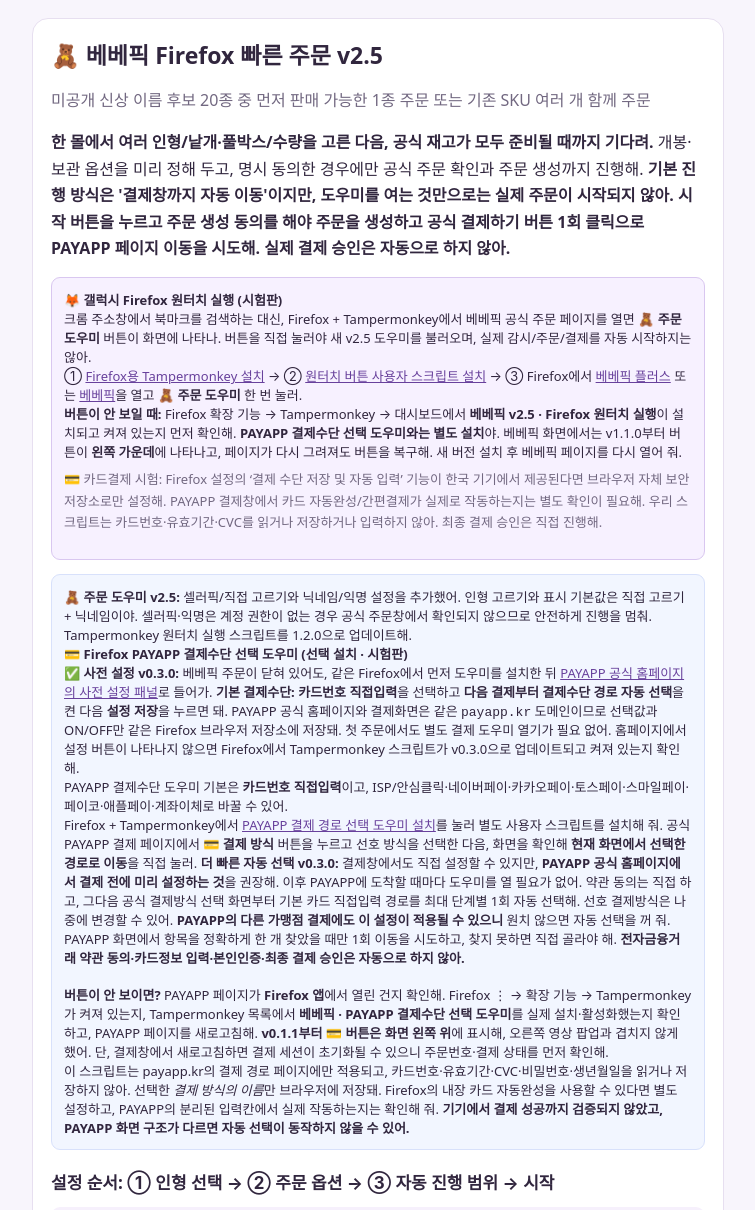
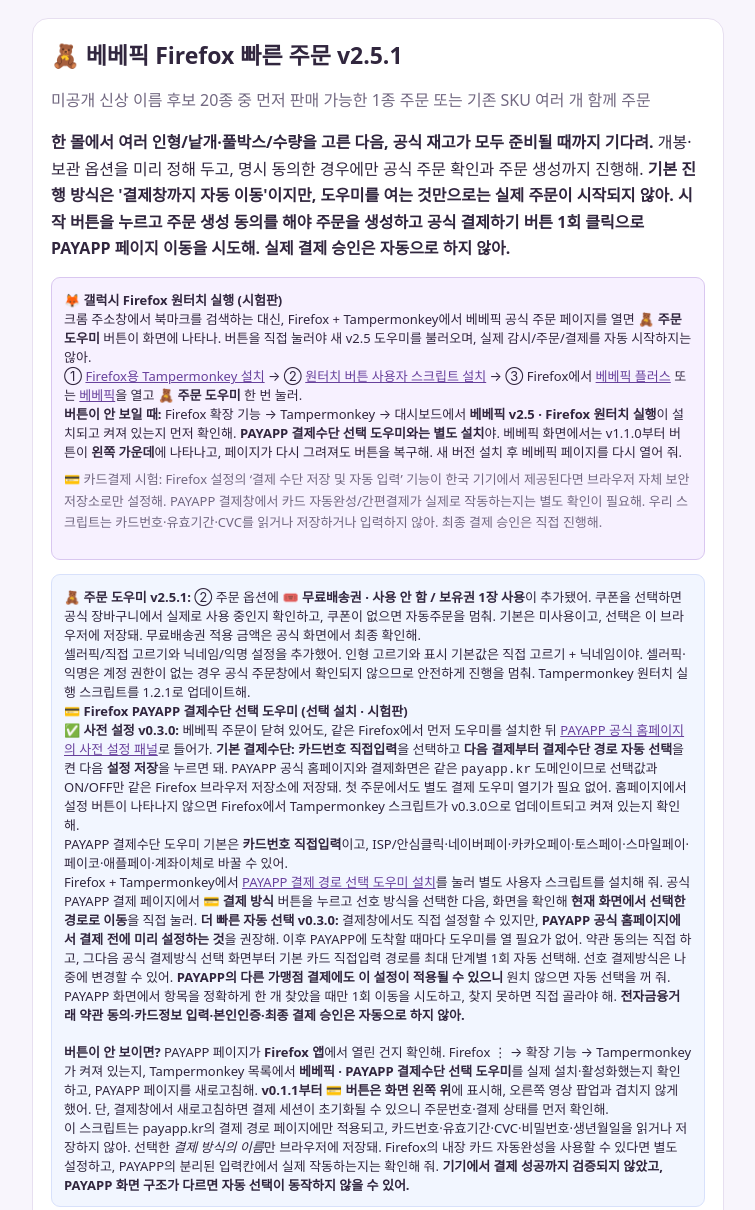
Before and after one commit to hipo020/bebepick-dashboard, a browser extension: page bebepick-quick-order-v24-install.html in a window 1280 px wide. Shown: the top 1210 px of the page, without its empty margins (262-1017 px from the left). Drawn offline with Linux system fonts and the light colour scheme.

Commit message:
Refresh Firefox v2.5.1 launcher cache and explain optional free-shipping voucher preference

```diff
--- a/bebepick-quick-order-v24-install.html
+++ b/bebepick-quick-order-v24-install.html
@@ -1,7 +1,7 @@
 <!doctype html>
 <html lang="ko"><head><meta charset="utf-8"><meta name="viewport" content="width=device-width,initial-scale=1">
 <meta name="theme-color" content="#f9f6ff">
-<title>베베픽 Firefox 빠른 주문 v2.5 · 간편 설정</title>
+<title>베베픽 Firefox 빠른 주문 v2.5.1 · 간편 설정</title>
 <style>
 *{box-sizing:border-box}:root{font-family:system-ui,-apple-system,"Pretendard",sans-serif;color-scheme:light}
 body{margin:0;background:#f8f5fc;color:#31263e}main{padding:18px 14px 60px;max-width:720px;margin:0 auto}
@@ -14,7 +14,7 @@
 .muted,small{color:#726881}a{color:#68419c}
 </style></head>
 <body><main><section>
-<h1>🧸 베베픽 Firefox 빠른 주문 v2.5</h1>
+<h1>🧸 베베픽 Firefox 빠른 주문 v2.5.1</h1>
 <p class="muted">미공개 신상 이름 후보 20종 중 먼저 판매 가능한 1종 주문 또는 기존 SKU 여러 개 함께 주문</p>
 <p><strong>한 몰에서 여러 인형/낱개·풀박스/수량을 고른 다음, 공식 재고가 모두 준비될 때까지 기다려.</strong> 개봉·보관 옵션을 미리 정해 두고, 명시 동의한 경우에만 공식 주문 확인과 주문 생성까지 진행해. <strong>기본 진행 방식은 '결제창까지 자동 이동'이지만, 도우미를 여는 것만으로는 실제 주문이 시작되지 않아. 시작 버튼을 누르고 주문 생성 동의를 해야 주문을 생성하고 공식 결제하기 버튼 1회 클릭으로 PAYAPP 페이지 이동을 시도해. 실제 결제 승인은 자동으로 하지 않아.</strong></p>
 <div class="note" style="border:1px solid #d9c7f0;background:#f7f1ff;margin-top:14px">
@@ -26,7 +26,7 @@
 <strong>버튼이 안 보일 때:</strong> Firefox 확장 기능 → Tampermonkey → 대시보드에서 <strong>베베픽 v2.5 · Firefox 원터치 실행</strong>이 설치되고 켜져 있는지 먼저 확인해. <strong>PAYAPP 결제수단 선택 도우미와는 별도 설치</strong>야. 베베픽 화면에서는 v1.1.0부터 버튼이 <strong>왼쪽 가운데</strong>에 나타나고, 페이지가 다시 그려져도 버튼을 복구해. 새 버전 설치 후 베베픽 페이지를 다시 열어 줘.
 <p class="muted" style="margin-top:8px">💳 카드결제 시험: Firefox 설정의 ‘결제 수단 저장 및 자동 입력’ 기능이 한국 기기에서 제공된다면 브라우저 자체 보안 저장소로만 설정해. PAYAPP 결제창에서 카드 자동완성/간편결제가 실제로 작동하는지는 별도 확인이 필요해. 우리 스크립트는 카드번호·유효기간·CVC를 읽거나 저장하거나 입력하지 않아. 최종 결제 승인은 직접 진행해.</p>
 </div><div class="note" style="margin-top:14px;border:1px solid #d8e1fb;background:#f2f6ff">
-<strong>🧸 주문 도우미 v2.5:</strong> 셀러픽/직접 고르기와 닉네임/익명 설정을 추가했어. 인형 고르기와 표시 기본값은 직접 고르기 + 닉네임이야. 셀러픽·익명은 계정 권한이 없는 경우 공식 주문창에서 확인되지 않으므로 안전하게 진행을 멈춰. Tampermonkey 원터치 실행 스크립트를 1.2.0으로 업데이트해.<br>
+<strong>🧸 주문 도우미 v2.5.1:</strong> ② 주문 옵션에 <strong>🎟️ 무료배송권 · 사용 안 함 / 보유권 1장 사용</strong>이 추가됐어. 쿠폰을 선택하면 공식 장바구니에서 실제로 사용 중인지 확인하고, 쿠폰이 없으면 자동주문을 멈춰. 기본은 미사용이고, 선택은 이 브라우저에 저장돼. 무료배송권 적용 금액은 공식 화면에서 최종 확인해.<br> 셀러픽/직접 고르기와 닉네임/익명 설정을 추가했어. 인형 고르기와 표시 기본값은 직접 고르기 + 닉네임이야. 셀러픽·익명은 계정 권한이 없는 경우 공식 주문창에서 확인되지 않으므로 안전하게 진행을 멈춰. Tampermonkey 원터치 실행 스크립트를 1.2.1로 업데이트해.<br>
 <strong>💳 Firefox PAYAPP 결제수단 선택 도우미 (선택 설치 · 시험판)</strong><br>
 <strong>✅ 사전 설정 v0.3.0:</strong> 베베픽 주문이 닫혀 있어도, 같은 Firefox에서 먼저 도우미를 설치한 뒤 <a href="https://payapp.kr/homepage/index.html" target="_blank" rel="noopener">PAYAPP 공식 홈페이지의 사전 설정 패널</a>로 들어가. <strong>기본 결제수단: 카드번호 직접입력</strong>을 선택하고 <strong>다음 결제부터 결제수단 경로 자동 선택</strong>을 켠 다음 <strong>설정 저장</strong>을 누르면 돼. PAYAPP 공식 홈페이지와 결제화면은 같은 <code>payapp.kr</code> 도메인이므로 선택값과 ON/OFF만 같은 Firefox 브라우저 저장소에 저장돼. 첫 주문에서도 별도 결제 도우미 열기가 필요 없어. 홈페이지에서 설정 버튼이 나타나지 않으면 Firefox에서 Tampermonkey 스크립트가 v0.3.0으로 업데이트되고 켜져 있는지 확인해.<br>
 PAYAPP 결제수단 도우미 기본은 <strong>카드번호 직접입력</strong>이고, ISP/안심클릭·네이버페이·카카오페이·토스페이·스마일페이·페이코·애플페이·계좌이체로 바꿀 수 있어.<br>
@@ -84,7 +84,7 @@
  agree.click();if(go())return;
  let n=0;const timer=setInterval(()=>{if(go()||++n>=12)clearInterval(timer)},150);
 }
- const src="https://hipo020.github.io/bebepick-dashboard/bebepick-quick-order-general-v24.js?v=20261102-v25-guided-payapp-default";
+ const src="https://hipo020.github.io/bebepick-dashboard/bebepick-quick-order-general-v24.js?v=20261102-v251-free-ship";
  // Chrome Android bookmark URL: never embed raw line breaks or // comments.
  const compactPayApp=payappTermsNext.toString().replace(/^[ \t]*\/\/[^\r\n]*/gm,'').replace(/\r?\n[ \t]*/g,'');
  // Use a SHORT independent launcher on bebepick.me. Android Chrome often
```
